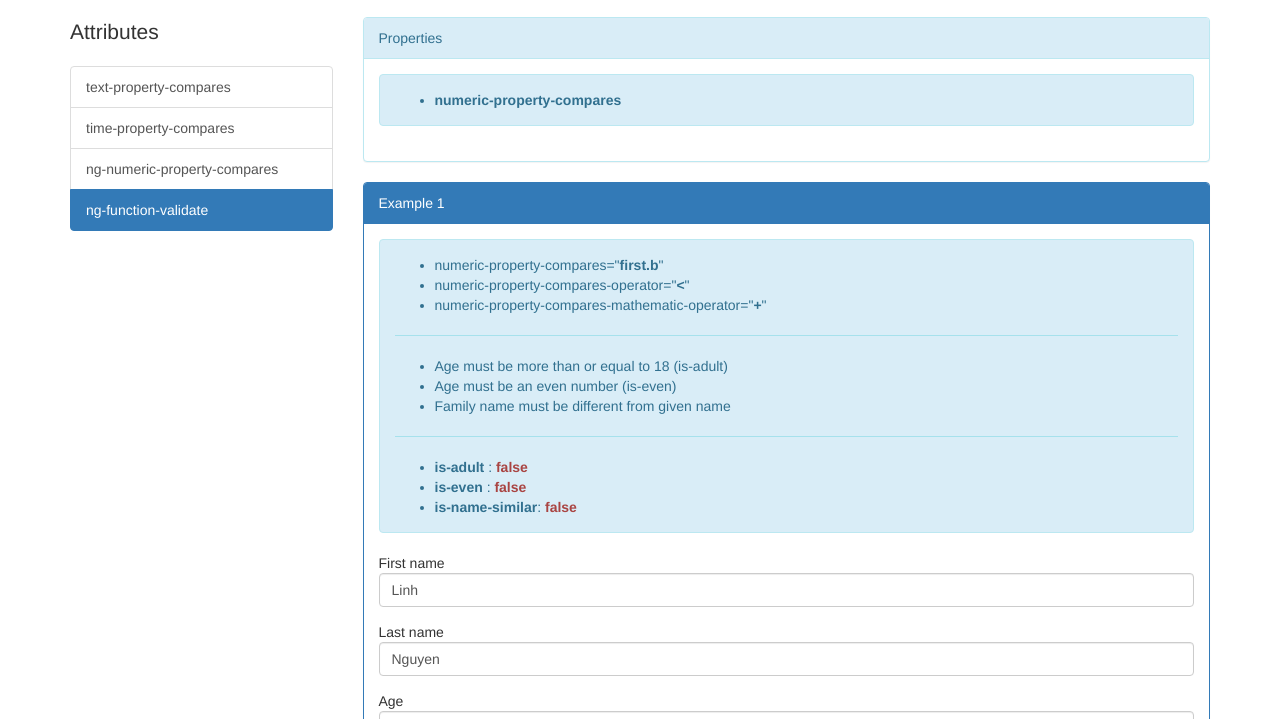
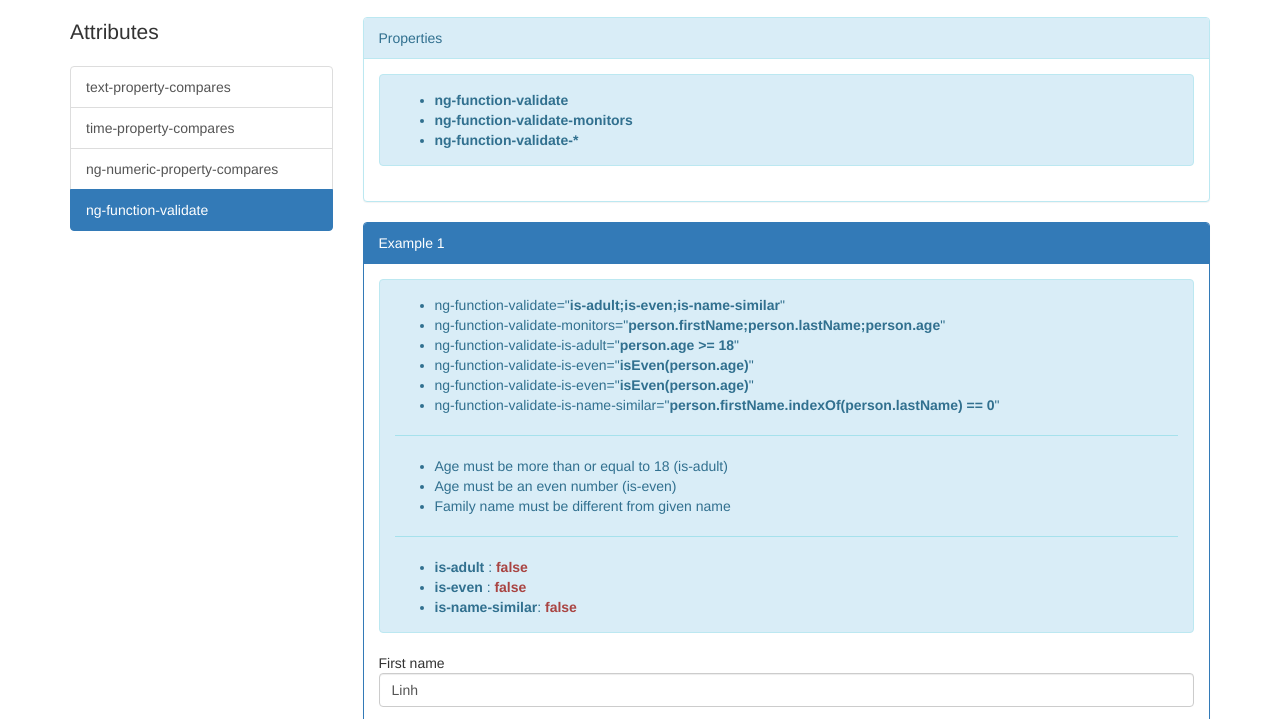
Before and after one commit to redplane/ng-data-annotation, a website: page src.test/app/index.html at #!/ng-function-validate in a window 1280 px wide. Shown: the part 53-772 px from the top of the page. Drawn offline with nearby package versions, Linux system fonts and the light colour scheme; some packages are replaced by stand-ins of ours.

Commit message:
- Enhanced unit test.

```diff
--- a/src.test/app/components/ng-function-validate/ng-function-validate.html
+++ b/src.test/app/components/ng-function-validate/ng-function-validate.html
@@ -6,7 +6,9 @@
         <div class="panel-body">
             <div class="alert alert-info">
                 <ul>
-                    <li><b>numeric-property-compares</b></li>
+                    <li><b>ng-function-validate</b></li>
+                    <li><b>ng-function-validate-monitors</b></li>
+                    <li><b>ng-function-validate-*</b></li>
                 </ul>
             </div>
         </div>
@@ -24,9 +26,12 @@
 
             <div class="alert alert-info">
                 <ul>
-                    <li>numeric-property-compares="<b>first.b</b>"</li>
-                    <li>numeric-property-compares-operator="<b>&lt</b>"</li>
-                    <li>numeric-property-compares-mathematic-operator="<b>+</b>"</li>
+                    <li>ng-function-validate="<b>is-adult;is-even;is-name-similar</b>"</li>
+                    <li>ng-function-validate-monitors="<b>person.firstName;person.lastName;person.age</b>"</li>
+                    <li>ng-function-validate-is-adult="<b>person.age >= 18</b>"</li>
+                    <li>ng-function-validate-is-even="<b>isEven(person.age)</b>"</li>
+                    <li>ng-function-validate-is-even="<b>isEven(person.age)</b>"</li>
+                    <li>ng-function-validate-is-name-similar="<b>person.firstName.indexOf(person.lastName) == 0</b>"</li>
                 </ul>
                 <hr/>
 
--- a/src.test/app/index.html
+++ b/src.test/app/index.html
@@ -10,7 +10,10 @@
     <meta name="viewport" content="width=device-width, initial-scale=1">
 
     <!--Bootstrap theme-->
-    <link href="bower_components/bootstrap/dist/css/bootstrap.min.css" rel="stylesheet">
+    <!-- Latest compiled and minified CSS -->
+    <link rel="stylesheet" href="https://maxcdn.bootstrapcdn.com/bootstrap/3.3.7/css/bootstrap.min.css"
+          integrity="sha384-BVYiiSIFeK1dGmJRAkycuHAHRg32OmUcww7on3RYdg4Va+PmSTsz/K68vbdEjh4u"
+          crossorigin="anonymous">
 
     <!--Application-->
     <link href="assets/css/app.css" rel="stylesheet">
@@ -88,7 +91,9 @@
 <script src="bower_components/jquery/dist/jquery.min.js"></script>
 
 <!-- Bootstrap Core JavaScript -->
-<script src="bower_components/bootstrap/dist/js/bootstrap.min.js"></script>
+<script src="https://maxcdn.bootstrapcdn.com/bootstrap/3.3.7/js/bootstrap.min.js"
+        integrity="sha384-Tc5IQib027qvyjSMfHjOMaLkfuWVxZxUPnCJA7l2mCWNIpG9mGCD8wGNIcPD7Txa"
+        crossorigin="anonymous"></script>
 
 <!--Angular-->
 <script src="bower_components/angular/angular.js"></script>
```
Also changed, not shown: src.test/database.rules.json (line endings or trailing spaces).
